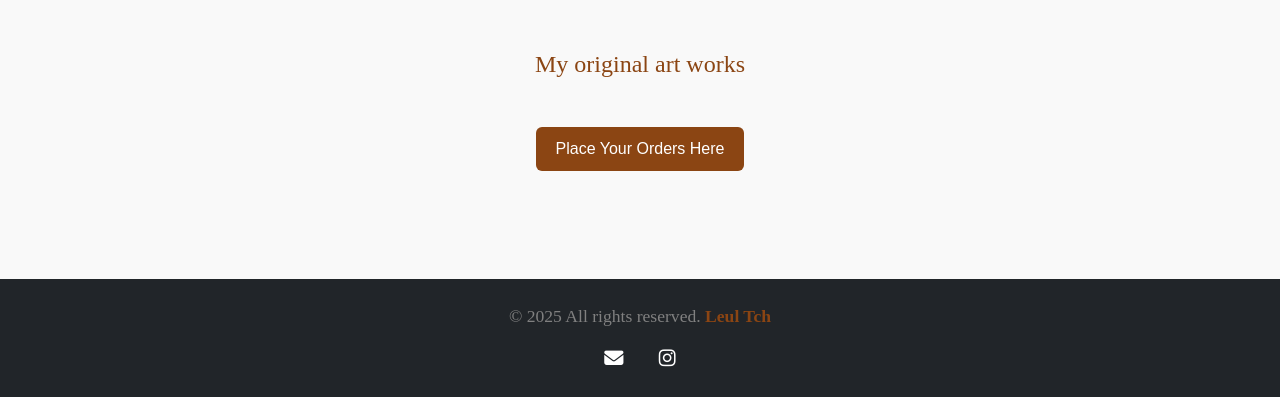
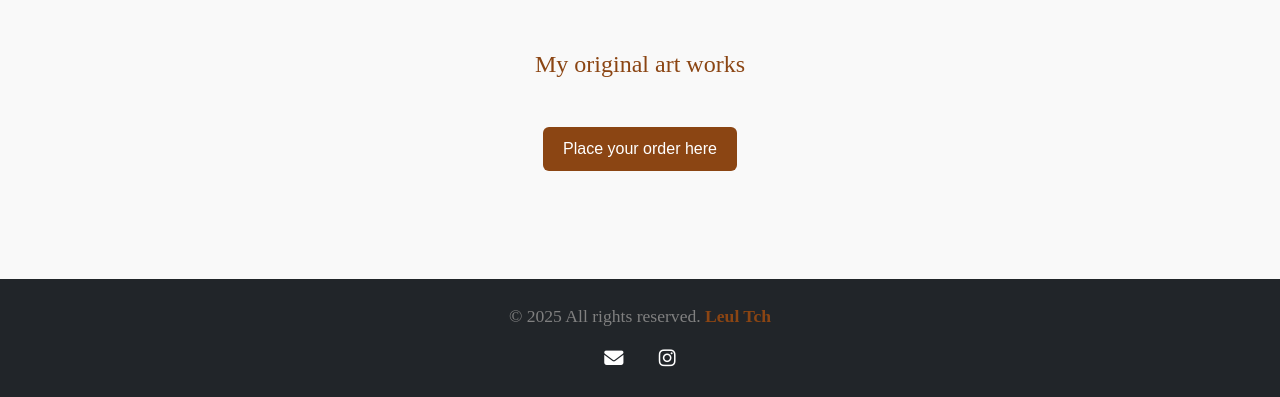
Before and after one commit to LeulGetnet/BarsuArt, a Django app: page /originals/ in a window 1280 px wide. Shown: the part 58-455 px from the top of the page. Run offline with Django 5.2, Linux system fonts and the light colour scheme; data that the repository does not hold is empty.

Commit message:
changing the button naming style for placinig order

```diff
--- a/templates/orders_list.html
+++ b/templates/orders_list.html
@@ -23,7 +23,7 @@
 
 
     <div class="text-center mt-4">
-        <a href="{% url 'order'%}" class="btn btn-brown">Place Your Orders Here</a>
+        <a href="{% url 'order'%}" class="btn btn-brown">Place your order here</a>
     </div>
 </section>
 {% endblock %}
```
